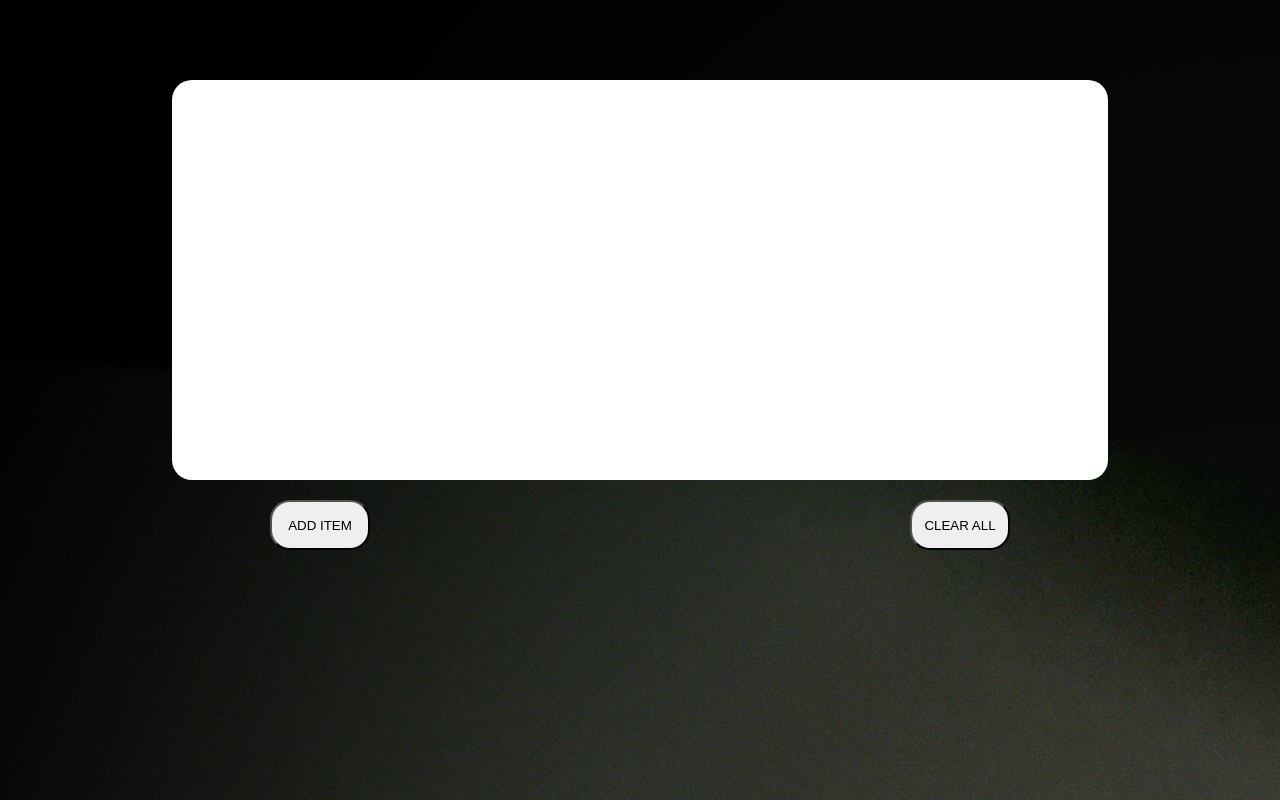
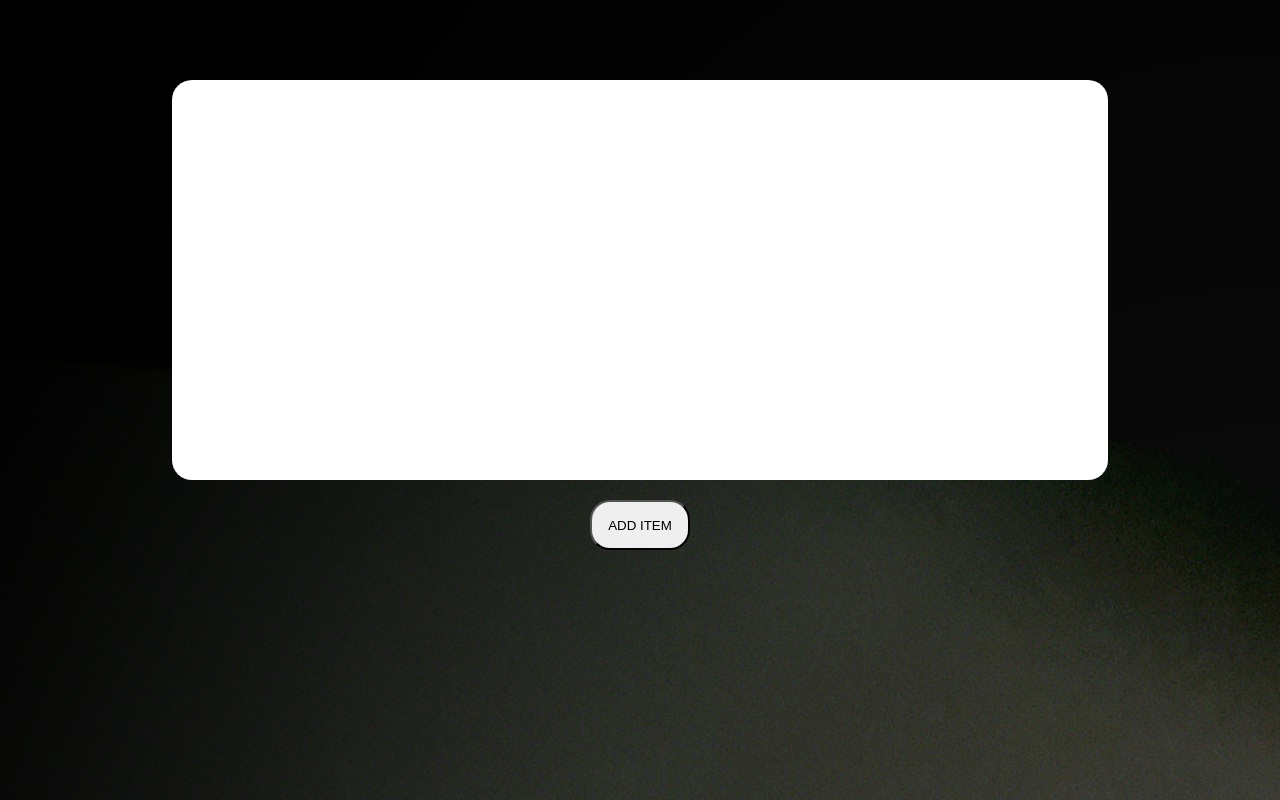
Before and after one commit to manny2384/personal_todo, a React (Create React App) app: page / in a window 1280 px wide. Built offline with nearby package versions, Linux system fonts and the light colour scheme.

Commit message:
removed clear all btn

```diff
--- a/src/App.js
+++ b/src/App.js
@@ -138,7 +138,6 @@ class App extends React.Component {
           <div className="main_btns">
             <input type="button" value="ADD ITEM" onClick={this.toggleOpen} />
 
-            <button onClick={this.clearStorage} type="submit"> CLEAR ALL </button>
           </div>
         </div>
 
```
